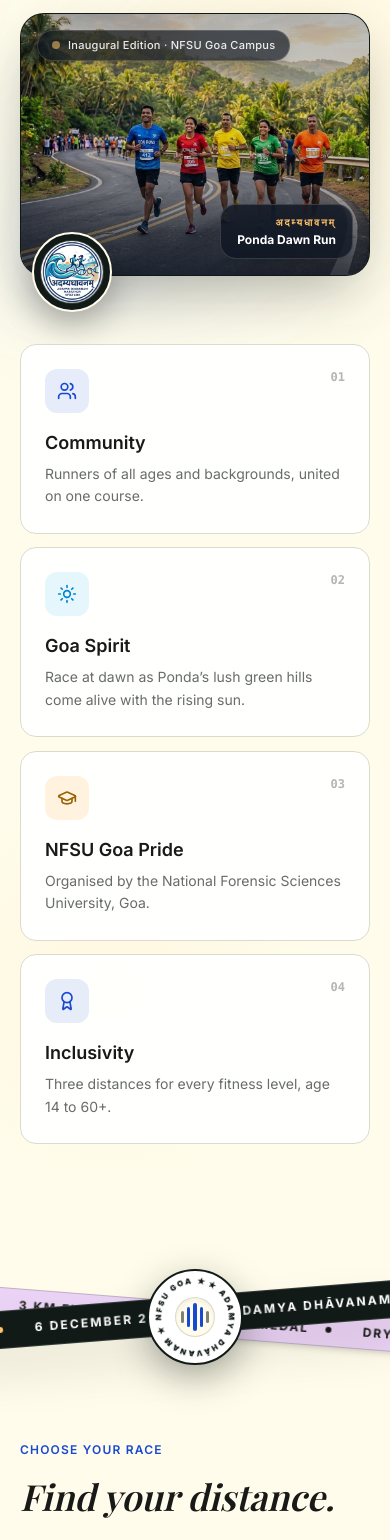
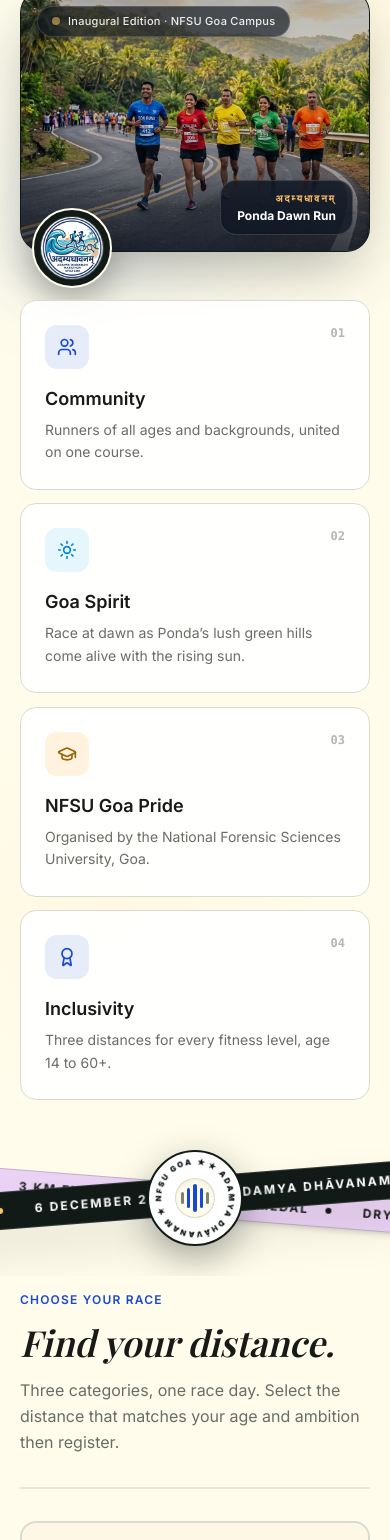
Before and after one commit to nfsugoamarathon-ops/nfsugoamarathon, a React (Vite) app in the folder frontend/: page / in a window 390 px wide. Shown: the part 1941-3481 px from the top of the page. Built offline with nearby package versions, Linux system fonts and the light colour scheme; a web font is replaced by a local one.

Commit message:
added some elements

```diff
--- a/frontend/src/components/About.jsx
+++ b/frontend/src/components/About.jsx
@@ -1,5 +1,5 @@
 import { useEffect, useRef } from 'react';
-import { Users, Sun, GraduationCap, Award, ChevronRight, Sparkles } from 'lucide-react';
+import { Users, Sun, GraduationCap, Award, ChevronRight } from 'lucide-react';
 import { gsap } from 'gsap';
 import { ScrollTrigger } from 'gsap/ScrollTrigger';
 
@@ -136,7 +136,7 @@ export default function About() {
     <section
       ref={sectionRef}
       id="about"
-      className="relative bg-[#FFFCEB] py-20 sm:py-28 scroll-mt-16 overflow-hidden"
+      className="relative bg-[#FFFCEB] pt-12 sm:pt-16 pb-4 sm:pb-6 scroll-mt-16 overflow-hidden"
       aria-labelledby="about-heading"
     >
       {/* Subtle ambient background accent */}
@@ -274,7 +274,7 @@ export default function About() {
         </div>
 
         {/* ── 4 Event Pillars Grid ── */}
-        <div className="about-pillars-grid mt-20 sm:mt-24 grid grid-cols-1 sm:grid-cols-2 lg:grid-cols-4 gap-5 items-stretch">
+        <div className="about-pillars-grid mt-10 sm:mt-12 grid grid-cols-1 sm:grid-cols-2 lg:grid-cols-4 gap-5 items-stretch">
           {PILLARS.map((p) => {
             const Icon = p.icon;
             return (
--- a/frontend/src/components/Categories.jsx
+++ b/frontend/src/components/Categories.jsx
@@ -168,18 +168,18 @@ export default function Categories() {
     <section
       ref={sectionRef}
       id="categories"
-      className="bg-[#FFFCEB] pt-4 sm:pt-8 pb-20 sm:pb-24 scroll-mt-16 overflow-hidden"
+      className="bg-[#FFFCEB] pt-4 sm:pt-6 pb-12 sm:pb-16 scroll-mt-16 overflow-hidden"
       aria-labelledby="categories-heading"
     >
       <div className="max-w-7xl mx-auto px-5 sm:px-8 lg:px-12">
         {/* Header */}
-        <div className="max-w-2xl mb-12">
-          <p className="categories-header-item text-[#1749D1] text-xs font-semibold uppercase tracking-widest mb-4">
+        <div className="max-w-2xl mb-8 sm:mb-10">
+          <p className="categories-header-item text-[#1749D1] text-xs font-semibold uppercase tracking-widest mb-3">
             Choose your race
           </p>
           <h2
             id="categories-heading"
-            className="categories-header-item font-serif italic text-4xl sm:text-5xl text-[#191A17] leading-tight mb-4"
+            className="categories-header-item font-serif italic text-4xl sm:text-5xl text-[#191A17] leading-tight mb-3"
           >
             Find your distance.
           </h2>
@@ -189,7 +189,7 @@ export default function Categories() {
         </div>
 
         {/* Scroll-scrubbed race track divider */}
-        <div className="relative h-[2px] w-full bg-[#DADBCF]/60 rounded-full mb-10 overflow-hidden" aria-hidden="true">
+        <div className="relative h-[2px] w-full bg-[#DADBCF]/60 rounded-full mb-8 overflow-hidden" aria-hidden="true">
           <div
             ref={trackLineRef}
             className="absolute inset-0 origin-left bg-gradient-to-r from-[#FFC36A] via-[#1749D1] to-[#9B59C8]"
--- a/frontend/src/components/Contact.jsx
+++ b/frontend/src/components/Contact.jsx
@@ -23,7 +23,7 @@ export default function Contact() {
   }, [isModalOpen]);
 
   return (
-    <section id="contact" className="bg-[#111A17] py-20 sm:py-24 scroll-mt-16 text-white" aria-labelledby="contact-heading">
+    <section id="contact" className="bg-[#111A17] pt-10 sm:pt-12 md:pt-14 pb-14 sm:pb-18 scroll-mt-16 text-white" aria-labelledby="contact-heading">
       <div className="max-w-6xl mx-auto px-4 sm:px-6">
         <div className="grid grid-cols-1 md:grid-cols-2 gap-10 md:gap-14 items-start">
           {/* Left Column: Contact & Event Details */}
--- a/frontend/src/components/CrossedMarquee.jsx
+++ b/frontend/src/components/CrossedMarquee.jsx
@@ -22,10 +22,10 @@ export default function CrossedMarquee() {
 
   return (
     <section
-      className="relative w-full overflow-hidden bg-[#FFFCEB] pt-8 sm:pt-12 md:pt-14 pb-4 sm:pb-6 md:pb-8 select-none"
+      className="relative w-full overflow-hidden bg-[#FFFCEB] pt-2 sm:pt-3 pb-2 sm:pb-3 select-none"
       aria-label="Marathon Highlights Marquee"
     >
-      <div className="relative w-full flex items-center justify-center min-h-[170px] sm:min-h-[210px] md:min-h-[240px]">
+      <div className="relative w-full flex items-center justify-center min-h-[140px] sm:min-h-[160px] md:min-h-[175px]">
         {/* ─── 1. Top Tilted Lilac Ribbon (Tilted ~+6deg, scrolls left) ─── */}
         <div
           className="absolute w-[130%] sm:w-[120%] -ml-[15%] sm:-ml-[10%] rotate-[4.5deg] sm:rotate-[5.5deg] md:rotate-[6deg] z-0 shadow-md bg-[#EBD3F5] border-y border-[#191A17]/20 py-2 sm:py-2.5"
--- a/frontend/src/components/FAQs.jsx
+++ b/frontend/src/components/FAQs.jsx
@@ -45,12 +45,12 @@ export default function FAQs() {
   };
 
   return (
-    <section id="faqs" className="bg-[#FFFCEB] py-14 sm:py-20 md:py-24 scroll-mt-16 overflow-hidden" aria-labelledby="faqs-heading">
+    <section id="faqs" className="bg-[#FFFCEB] pt-8 sm:pt-10 md:pt-12 pb-6 sm:pb-8 scroll-mt-16 overflow-hidden" aria-labelledby="faqs-heading">
       <div className="max-w-6xl mx-auto px-4 sm:px-6 w-full min-w-0">
         {/* Header */}
-        <div className="max-w-2xl mb-8 sm:mb-12">
-          <p className="text-[#1749D1] text-xs font-semibold uppercase tracking-widest mb-3 sm:mb-4">FAQs</p>
-          <h2 id="faqs-heading" className="font-serif italic text-3xl sm:text-4xl md:text-5xl text-[#191A17] leading-tight mb-3 sm:mb-4">
+        <div className="max-w-2xl mb-5 sm:mb-6">
+          <p className="text-[#1749D1] text-xs font-semibold uppercase tracking-widest mb-2 sm:mb-3">FAQs</p>
+          <h2 id="faqs-heading" className="font-serif italic text-3xl sm:text-4xl md:text-5xl text-[#191A17] leading-tight mb-2 sm:mb-3">
             Questions answered.
           </h2>
           <p className="text-[#686D66] text-sm sm:text-base">
@@ -99,7 +99,7 @@ export default function FAQs() {
         </div>
 
         {/* Still have questions? */}
-        <div className="mt-8 sm:mt-10 text-center">
+        <div className="mt-5 sm:mt-6 text-center">
           <p className="text-[#686D66] text-sm mb-3">Still have questions?</p>
           <a
             href="https://wa.me/918788629231"
--- a/frontend/src/components/Route.jsx
+++ b/frontend/src/components/Route.jsx
@@ -3,7 +3,7 @@ import { EVENT } from '../data/eventData';
 
 export default function Route() {
   return (
-    <section id="route" className="bg-[#FFFCEB] py-24 scroll-mt-16" aria-labelledby="route-heading">
+    <section id="route" className="bg-[#FFFCEB] pt-10 sm:pt-14 pb-6 sm:pb-8 scroll-mt-16" aria-labelledby="route-heading">
       <div className="max-w-6xl mx-auto px-4 sm:px-6">
         <div className="grid grid-cols-1 md:grid-cols-2 gap-12 items-center">
           <div>
@@ -72,7 +72,7 @@ export default function Route() {
         </div>
 
         {/* Route facts */}
-        <div className="mt-14 grid grid-cols-1 sm:grid-cols-3 gap-6">
+        <div className="mt-8 sm:mt-10 grid grid-cols-1 sm:grid-cols-3 gap-6">
           {[
             { label: '3 KM', detail: 'Fun Run view route on map', sub: 'Flag-off: 6:50 AM' },
             { label: '6 KM', detail: 'Challenge Run view route on map', sub: 'Flag-off: 6:45 AM' },
--- a/frontend/src/data/eventData.js
+++ b/frontend/src/data/eventData.js
@@ -21,6 +21,13 @@ export const EVENT = {
     name: 'Abhay',
     phone: '+91 87886 29231',
     whatsapp: 'https://wa.me/918788629231',
+    email: 'info@nfsugoamarathon.in',
+  },
+  social: {
+    instagram: 'https://instagram.com/nfsugoamarathon',
+    linkedin: 'https://linkedin.com/school/nfsu',
+    youtube: 'https://youtube.com/@nfsu',
+    twitter: 'https://x.com/nfsu_official',
   },
   bibCollection: {
     dates: '4th & 5th December 2026',
--- a/frontend/src/responsive.css
+++ b/frontend/src/responsive.css
@@ -250,8 +250,8 @@
 
 @media (max-width: 768px) {
   #about {
-    padding-top: 4rem;
-    padding-bottom: 4rem;
+    padding-top: 2.5rem;
+    padding-bottom: 1.5rem;
   }
 
   #about h2 {
@@ -263,14 +263,14 @@
   .about-pillars-grid {
     grid-template-columns: repeat(2, 1fr);
     gap: 1rem;
-    margin-top: 3.5rem;
+    margin-top: 2rem;
   }
 }
 
 @media (max-width: 600px) {
   #about {
-    padding-top: 3.5rem;
-    padding-bottom: 3.5rem;
+    padding-top: 2rem;
+    padding-bottom: 1.25rem;
   }
 
   #about h2 {
@@ -281,7 +281,7 @@
   .about-pillars-grid {
     grid-template-columns: 1fr;
     gap: 0.875rem;
-    margin-top: 2.75rem;
+    margin-top: 1.5rem;
   }
 
   /* Crest badge on photo */
@@ -303,8 +303,8 @@
 
 @media (max-width: 1023px) {
   #categories {
-    padding-top: 1.5rem;
-    padding-bottom: 3.5rem;
+    padding-top: 1rem;
+    padding-bottom: 2.5rem;
   }
 }
 
@@ -376,8 +376,8 @@
 
 @media (max-width: 768px) {
   #route {
-    padding-top: 3.5rem;
-    padding-bottom: 3.5rem;
+    padding-top: 2rem;
+    padding-bottom: 1.5rem;
   }
 
   #route h2 {
@@ -401,8 +401,8 @@
 
 @media (max-width: 1023px) {
   #sponsors {
-    padding-top: 3.5rem;
-    padding-bottom: 3.5rem;
+    padding-top: 1.75rem;
+    padding-bottom: 1.75rem;
   }
 
   /* Organizer lockup card */
@@ -470,8 +470,8 @@
 
 @media (max-width: 768px) {
   #faqs {
-    padding-top: 3.5rem;
-    padding-bottom: 3.5rem;
+    padding-top: 1.75rem;
+    padding-bottom: 1.5rem;
     overflow: hidden;
   }
 
@@ -534,8 +534,8 @@
 
 @media (max-width: 768px) {
   #contact {
-    padding-top: 3.5rem;
-    padding-bottom: 3.5rem;
+    padding-top: 2rem;
+    padding-bottom: 2.5rem;
   }
 
   #contact h2 {
```
Also changed, not shown: frontend/src/components/Sponsors.jsx (+17 -7 lines), frontend/src/components/Footer.jsx (line endings or trailing spaces).
